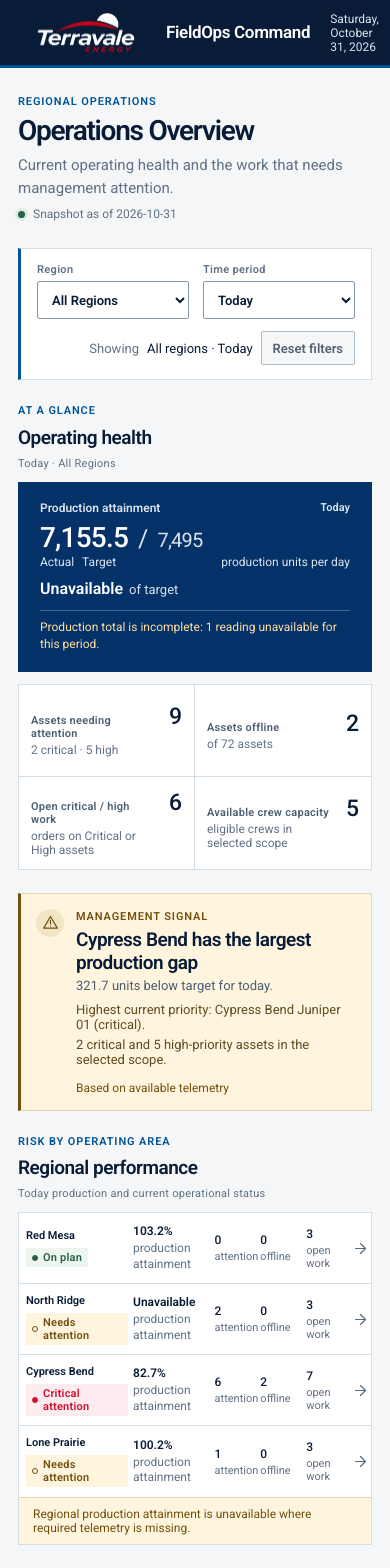
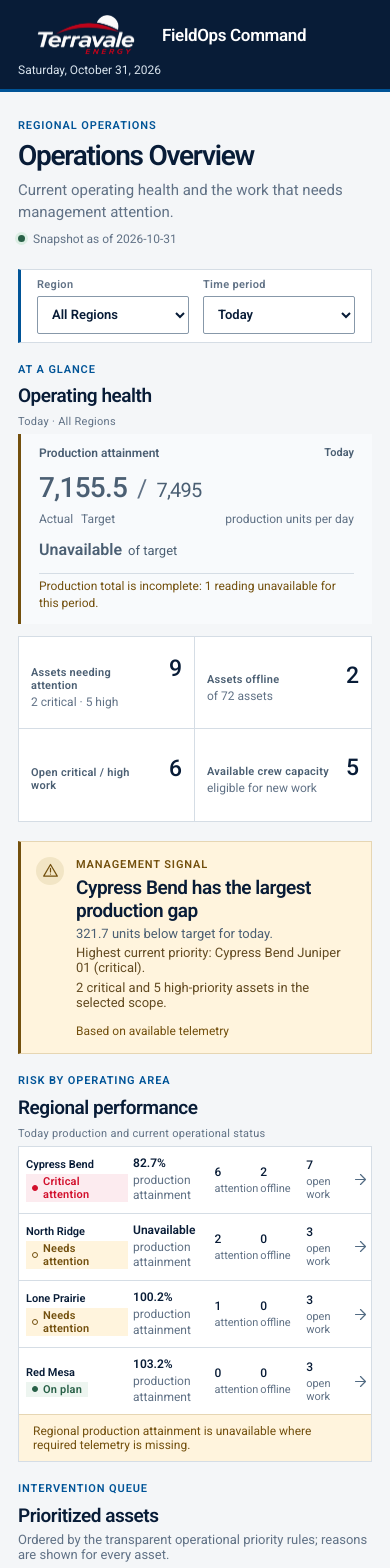
Before and after one commit to andibell/301, a Vue app: page / in a window 390 px wide. Shown: the top 1568 px of the page. Built offline with nearby package versions, Linux system fonts and the light colour scheme.

Commit message:
improve Operations Overview hierarchy and usability

```diff
--- a/src/domain/overview.mjs
+++ b/src/domain/overview.mjs
@@ -40,6 +40,13 @@ export const PRIORITY_ORDER = Object.freeze({
   [PRIORITY_LEVELS.high]: 3,
   [PRIORITY_LEVELS.moderate]: 2,
   [PRIORITY_LEVELS.stable]: 1,
+});
+
+const OPERATIONAL_STATUS_ORDER = Object.freeze({
+  "Critical attention": 4,
+  "Needs attention": 3,
+  Watch: 2,
+  "On plan": 1,
 });
 
 export const PRIORITY_RULES = Object.freeze({
@@ -386,7 +393,17 @@ export function selectRegionSummaries(
       availableCrews: availableCrews.length,
       operationalStatus,
     };
-  });
+  }).sort((left, right) => (
+    OPERATIONAL_STATUS_ORDER[right.operationalStatus]
+      - OPERATIONAL_STATUS_ORDER[left.operationalStatus]
+    || right.criticalAssets - left.criticalAssets
+    || right.highPriorityAssets - left.highPriorityAssets
+    || right.assetsRequiringAttention - left.assetsRequiringAttention
+    || right.criticalHighWorkOrders - left.criticalHighWorkOrders
+    || right.offlineAssets - left.offlineAssets
+    || left.name.localeCompare(right.name)
+    || left.regionId.localeCompare(right.regionId)
+  ));
 }
 
 export function selectChangeSummary(data = overviewData, regionId = ALL_REGIONS, periodId = "today") {
--- a/src/style.css
+++ b/src/style.css
@@ -172,14 +172,14 @@ summary:focus-visible,
 .main-content {
   width: min(1440px, 100%);
   margin: 0 auto;
-  padding: 34px clamp(20px, 5vw, 78px) 56px;
+  padding: 16px clamp(20px, 5vw, 78px) 48px;
   min-width: 0;
 }
 
 .overview-page {
   display: grid;
   grid-template-columns: minmax(0, 1fr);
-  gap: 28px;
+  gap: 10px;
   min-width: 0;
 }
 
@@ -249,7 +249,7 @@ p {
 }
 
 .filter-bar {
-  padding: 14px 16px;
+  padding: 8px 16px;
   display: flex;
   align-items: flex-end;
   justify-content: space-between;
@@ -303,14 +303,10 @@ p {
 .filter-state {
   display: flex;
   align-items: center;
-  gap: 8px;
+  gap: 12px;
   color: var(--ink);
   font-size: var(--type-body-supporting);
-  white-space: nowrap;
-}
-
-.filter-state-label {
-  color: var(--muted);
+  white-space: normal;
 }
 
 .reset-button,
@@ -345,7 +341,7 @@ p {
 }
 
 .section-heading {
-  margin-bottom: 12px;
+  margin-bottom: 6px;
 }
 
 .section-heading h2,
@@ -368,18 +364,30 @@ p {
 
 .health-layout {
   display: grid;
-  grid-template-columns: minmax(340px, 0.9fr) minmax(0, 1.5fr);
+  grid-template-columns: minmax(280px, 0.75fr) minmax(0, 1.65fr);
   gap: 12px;
 }
 
 .production-panel {
-  min-height: 204px;
-  padding: 19px 22px;
-  color: var(--color-text-on-dark);
-  background: var(--color-brand-deep-blue);
+  min-height: 160px;
+  padding: 12px 18px;
+  color: var(--color-text-primary);
+  background: var(--color-surface-light);
+  border-left: 3px solid var(--color-operational-blue);
   display: flex;
   flex-direction: column;
   justify-content: space-between;
+}
+
+.production-panel-incomplete {
+  background: var(--color-surface-subtle);
+  border-left-color: var(--color-status-attention);
+}
+
+.production-panel-incomplete .production-actual,
+.production-panel-incomplete .production-target,
+.production-panel-incomplete .attainment-line strong {
+  color: var(--color-text-secondary);
 }
 
 .production-panel-top {
@@ -391,7 +399,7 @@ p {
 
 .metric-kicker,
 .data-period {
-  color: var(--color-text-on-dark-secondary);
+  color: var(--color-text-secondary);
   font-family: var(--font-ui);
   font-size: var(--type-kpi-context);
   font-weight: 600;
@@ -406,7 +414,7 @@ p {
   display: flex;
   align-items: baseline;
   gap: 10px;
-  margin-top: 8px;
+  margin-top: 4px;
   font-family: var(--font-ui);
   font-variant-numeric: tabular-nums;
   letter-spacing: -0.05em;
@@ -419,12 +427,12 @@ p {
 }
 
 .production-divider {
-  color: var(--color-text-on-dark-secondary);
+  color: var(--color-text-muted);
   font-size: 25px;
 }
 
 .production-target {
-  color: var(--color-text-on-dark-secondary);
+  color: var(--color-text-secondary);
   font-size: clamp(20px, 2.5vw, 28px);
   font-weight: 400;
 }
@@ -432,7 +440,7 @@ p {
 .production-caption {
   display: flex;
   gap: 8px;
-  color: var(--color-text-on-dark-secondary);
+  color: var(--color-text-muted);
   font-family: var(--font-ui);
   font-size: var(--type-caption);
 }
@@ -444,16 +452,16 @@ p {
 }
 
 .attainment-line {
-  margin: 8px 0 0;
+  margin: 4px 0 0;
   display: flex;
   align-items: baseline;
   gap: 6px;
-  color: var(--color-text-on-dark-secondary);
+  color: var(--color-text-secondary);
   font-size: var(--type-body-supporting);
 }
 
 .attainment-line strong {
-  color: var(--color-text-on-dark);
+  color: var(--color-text-primary);
   font-family: var(--font-ui);
   font-variant-numeric: tabular-nums;
   font-size: 16px;
@@ -461,16 +469,16 @@ p {
 }
 
 .data-quality-note {
-  margin: 10px 0 0;
-  padding-top: 8px;
-  color: var(--color-status-attention-on-dark);
-  border-top: 1px solid rgb(255 255 255 / 25%);
+  margin: 5px 0 0;
+  padding-top: 4px;
+  color: var(--color-status-attention);
+  border-top: 1px solid var(--color-border);
   font-size: var(--type-caption);
   line-height: 1.4;
 }
 
 .data-quality-complete {
-  color: var(--color-status-stable-on-dark);
+  color: var(--color-status-stable);
 }
 
 .supporting-metrics {
@@ -481,8 +489,8 @@ p {
 }
 
 .supporting-metric {
-  min-height: 102px;
-  padding: 15px 19px;
+  min-height: 72px;
+  padding: 12px 16px;
   display: grid;
   grid-template-columns: 1fr auto;
   align-content: center;
@@ -521,7 +529,7 @@ p {
 }
 
 .change-section {
-  padding: 17px 20px;
+  padding: 8px 16px;
   display: grid;
   grid-template-columns: 34px minmax(0, 1fr) auto;
   align-items: start;
@@ -567,7 +575,7 @@ p {
 }
 
 .change-context {
-  margin-top: 9px;
+  margin-top: 4px;
   display: flex;
   flex-wrap: wrap;
   gap: 7px 20px;
@@ -589,8 +597,8 @@ p {
 
 .region-row {
   width: 100%;
-  min-height: 71px;
-  padding: 11px 15px;
+  min-height: 44px;
+  padding: 2px 14px;
   display: grid;
   grid-template-columns: minmax(145px, 1.3fr) minmax(130px, 1fr) repeat(4, minmax(74px, 0.55fr)) 18px;
   align-items: center;
@@ -622,7 +630,7 @@ p {
 
 .region-identity {
   display: grid;
-  gap: 6px;
+  gap: 3px;
 }
 
 .region-name {
@@ -632,7 +640,7 @@ p {
 
 .region-status {
   width: fit-content;
-  padding: 3px 6px;
+  padding: 1px 6px;
   display: inline-flex;
   align-items: center;
   gap: 5px;
@@ -768,7 +776,7 @@ p {
 
 .priority-table th,
 .priority-table td {
-  padding: 11px 12px;
+  padding: 9px 12px;
   border-bottom: 1px solid var(--color-border);
   font-size: var(--type-table-value);
   vertical-align: middle;
@@ -1266,7 +1274,7 @@ p {
   }
 
   .overview-page {
-    gap: 23px;
+    gap: 19px;
   }
 
   .page-heading,
@@ -1401,6 +1409,37 @@ p {
   }
 }
 
+@media (max-width: 390px) {
+  .topbar {
+    min-height: 68px;
+    padding-top: 12px;
+    padding-bottom: 12px;
+    flex-wrap: wrap;
+    justify-content: flex-start;
+    row-gap: 6px;
+  }
+
+  .brand-lockup {
+    min-width: 0;
+    max-width: 100%;
+    gap: 8px;
+  }
+
+  .brand-logo {
+    width: clamp(120px, 36vw, 136px);
+  }
+
+  .topbar-context {
+    min-width: 0;
+    flex: 1 1 100%;
+    align-items: flex-start;
+  }
+
+  .topbar-context time {
+    white-space: normal;
+  }
+}
+
 @media (prefers-reduced-motion: reduce) {
   *,
   *::before,
--- a/src/views/OperationsOverview.vue
+++ b/src/views/OperationsOverview.vue
@@ -21,7 +21,7 @@ const hasActiveFilters = computed(
   () => activeRegionId.value !== ALL_REGIONS || activePeriodId.value !== "today",
 );
 
-const filterState = computed(() => {
+const activeFilterSummary = computed(() => {
   const filters = [];
   if (activeRegionId.value !== ALL_REGIONS) {
     filters.push(`Region: ${overview.value.activeRegion.name}`);
@@ -29,7 +29,13 @@ const filterState = computed(() => {
   if (activePeriodId.value !== "today") {
     filters.push(`Period: ${overview.value.activePeriod.label}`);
   }
-  return filters.length > 0 ? filters.join(" · ") : "All regions · Today";
+  return filters.join(" · ");
+});
+
+const filterAnnouncement = computed(() => {
+  const count = overview.value.prioritizedAssets.length;
+  const assetLabel = count === 1 ? "asset" : "assets";
+  return `${count} prioritized ${assetLabel} shown for ${overview.value.activeRegion.name}, ${overview.value.activePeriod.label}.`;
 });
 
 const statusClass = (status: string) => ({
@@ -110,18 +116,19 @@ function resetFilters() {
           </select>
         </label>
       </div>
-      <div class="filter-state" aria-live="polite">
-        <span class="filter-state-label">Showing</span>
-        <span>{{ filterState }}</span>
+      <div v-if="hasActiveFilters" class="filter-state">
+        <span>{{ activeFilterSummary }}</span>
         <button
           class="reset-button"
           type="button"
-          :disabled="!hasActiveFilters"
           @click="resetFilters"
         >
           Reset filters
         </button>
       </div>
+      <p class="visually-hidden" role="status" aria-live="polite" aria-atomic="true">
+        {{ filterAnnouncement }}
+      </p>
     </section>
 
     <section class="health-section" aria-labelledby="health-heading">
@@ -134,7 +141,7 @@ function resetFilters() {
       </div>
 
       <div class="health-layout">
-        <article class="production-panel">
+        <article class="production-panel" :class="{ 'production-panel-incomplete': !overview.production.complete }">
           <div class="production-panel-top">
             <span class="metric-kicker">Production attainment</span>
             <span class="data-period">{{ overview.activePeriod.label }}</span>
@@ -179,12 +186,11 @@ function resetFilters() {
           <article class="supporting-metric">
             <span class="supporting-label">Open critical / high work</span>
             <strong>{{ overview.criticalHighWorkOrders }}</strong>
-            <span class="supporting-detail">orders on Critical or High assets</span>
           </article>
           <article class="supporting-metric">
             <span class="supporting-label">Available crew capacity</span>
             <strong>{{ overview.availableCrews.length }}</strong>
-            <span class="supporting-detail">eligible crews in selected scope</span>
+            <span class="supporting-detail">eligible for new work</span>
           </article>
         </div>
       </div>
@@ -270,7 +276,7 @@ function resetFilters() {
       </div>
     </section>
 
-    <section class="priority-section" aria-labelledby="priority-heading" aria-live="polite">
+    <section class="priority-section" aria-labelledby="priority-heading">
       <div class="section-heading priority-heading-row">
         <div>
           <p class="eyebrow">Intervention queue</p>
@@ -282,7 +288,7 @@ function resetFilters() {
         <span class="queue-count">{{ overview.prioritizedAssets.length }} assets</span>
       </div>
 
-      <div v-if="overview.prioritizedAssets.length === 0" class="empty-state" role="status">
+      <div v-if="overview.prioritizedAssets.length === 0" class="empty-state">
         <span class="empty-state-mark" aria-hidden="true">
           <svg viewBox="0 0 24 24" focusable="false">
             <circle cx="12" cy="12" r="9" />
@@ -355,7 +361,7 @@ function resetFilters() {
                   :to="{ name: 'asset-detail', params: { assetId: asset.assetId } }"
                   :aria-label="`View ${asset.assetName} asset detail`"
                 >
-                  View
+                  View details
                   <svg viewBox="0 0 24 24" aria-hidden="true" focusable="false">
                     <path d="M5 12h14m-7-7 7 7-7 7" />
                   </svg>
```
Also changed, not shown: context/DESIGN_DECISIONS.md (+2 -2 lines), context/SESSION_LOG.md (+7 -0 lines).
